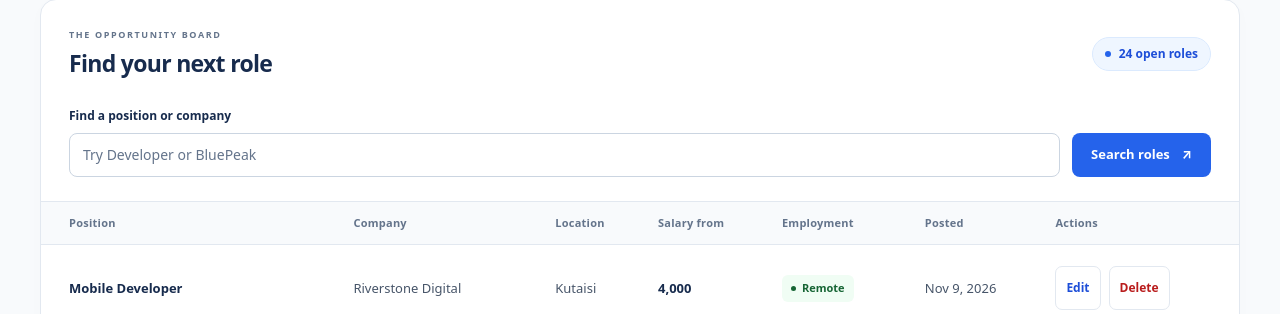
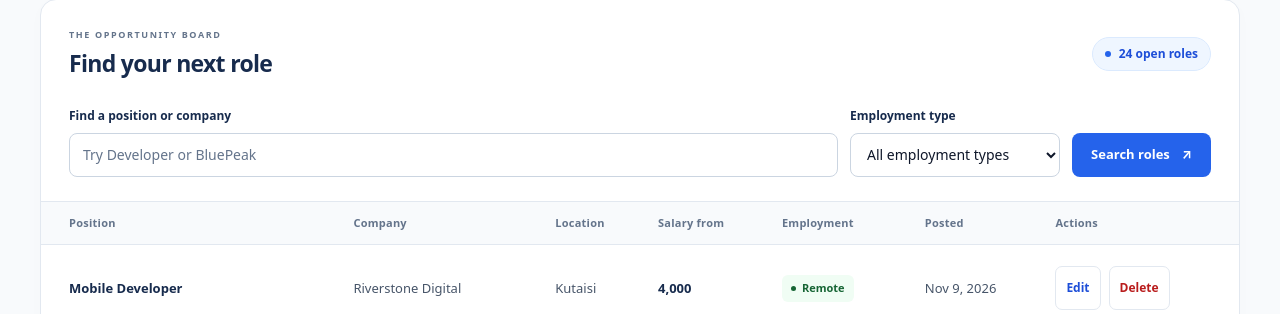
Before and after one commit to Sandroo10/Laravel-Project, a Laravel app: page /vacancies in a window 1280 px wide. Shown: the part 438-752 px from the top of the page. Run offline with Laravel 12, Linux system fonts and the light colour scheme; data comes from the database, SQL or seed files in the repository; style sheets or scripts are compiled from the project's sources.

Commit message:
add employment type filtering

```diff
--- a/app/Http/Controllers/VacancyController.php
+++ b/app/Http/Controllers/VacancyController.php
@@ -14,8 +14,10 @@ class VacancyController extends Controller
     {
         $validated = $request->validate([
             'search' => ['nullable', 'string', 'max:255'],
+            'employment_type' => ['nullable', 'string', Rule::in(['full-time', 'part-time', 'remote'])],
         ]);
         $search = trim($validated['search'] ?? '');
+        $employmentType = $validated['employment_type'] ?? '';
         $query = Vacancy::query();
 
         if ($search !== '') {
@@ -25,9 +27,13 @@ class VacancyController extends Controller
             });
         }
 
+        if ($employmentType !== '') {
+            $query->where('employment_type', $employmentType);
+        }
+
         $vacancies = $query->orderByDesc('posted_at')->orderByDesc('id')->get();
 
-        return view('vacancies.index', compact('vacancies', 'search'));
+        return view('vacancies.index', compact('vacancies', 'search', 'employmentType'));
     }
 
     public function create(): View
--- a/resources/css/app.css
+++ b/resources/css/app.css
@@ -202,3 +202,13 @@
     .search-field input { font-size: 16px; }
     .search-form > .button { flex: 1; }
 }
+
+@layer components {
+    .search-field select { display: block; box-sizing: border-box; width: 100%; min-height: 44px; padding: 10px 12px; border: 1px solid #cbd5e1; border-radius: 8px; background: #fff; color: #0f172a; font: inherit; font-size: 14px; }
+    .search-field select[aria-invalid="true"] { border-color: #b91c1c; }
+    .employment-filter { flex: 0 1 210px; }
+}
+@media (max-width: 600px) {
+    .employment-filter { flex-basis: 100%; }
+    .search-field select { font-size: 16px; }
+}
--- a/resources/js/app.js
+++ b/resources/js/app.js
@@ -1,4 +1,10 @@
 import './bootstrap';
+
+document.querySelectorAll('[data-auto-submit]').forEach((select) => {
+    select.addEventListener('change', () => {
+        select.form.requestSubmit();
+    });
+});
 
 const deleteDialog = document.querySelector('#delete-confirmation');
 
--- a/resources/views/vacancies/index.blade.php
+++ b/resources/views/vacancies/index.blade.php
@@ -23,7 +23,7 @@
                 <p class="eyebrow section-eyebrow">THE OPPORTUNITY BOARD</p>
                 <h2 id="vacancies-heading">Find your next role</h2>
             </div>
-            @if($search !== '')
+            @if($search !== '' || $employmentType !== '')
                 <span class="vacancy-count"><span aria-hidden="true"></span>{{ $vacancies->count() }} {{ $vacancies->count() === 1 ? 'matching role' : 'matching roles' }}</span>
             @elseif($vacancies->isNotEmpty())
                 <span class="vacancy-count"><span aria-hidden="true"></span>{{ $vacancies->count() }} {{ $vacancies->count() === 1 ? 'open role' : 'open roles' }}</span>
@@ -39,13 +39,26 @@
                     <input id="search" name="search" type="search" value="{{ $search }}" maxlength="255" placeholder="Try Developer or BluePeak" @error('search') aria-invalid="true" aria-describedby="search-error" @enderror>
                     @error('search')<p id="search-error" class="field-error">{{ $message }}</p>@enderror
                 </div>
+                <div class="search-field employment-filter">
+                    <label for="employment_type">Employment type</label>
+                    <select id="employment_type" name="employment_type" data-auto-submit aria-describedby="employment-filter-hint{{ $errors->has('employment_type') ? ' employment-filter-error' : '' }}" @error('employment_type') aria-invalid="true" @enderror>
+                        <option value="">All employment types</option>
+                        @foreach(['full-time' => 'Full-time', 'part-time' => 'Part-time', 'remote' => 'Remote'] as $value => $label)
+                            <option value="{{ $value }}" @selected($employmentType === $value)>{{ $label }}</option>
+                        @endforeach
+                    </select>
+                    <span id="employment-filter-hint" class="sr-only">Changing employment type automatically updates the results.</span>
+                    @error('employment_type')<p id="employment-filter-error" class="field-error">{{ $message }}</p>@enderror
+                </div>
                 <button type="submit" class="button button-primary">Search roles <span aria-hidden="true">↗</span></button>
-                @if($search !== '')
-                    <a class="search-clear" href="{{ route('vacancies.index') }}">Clear search</a>
+                @if($search !== '' || $employmentType !== '')
+                    <a class="search-clear" href="{{ route('vacancies.index') }}">{{ $employmentType !== '' ? 'Clear filters' : 'Clear search' }}</a>
                 @endif
             </form>
             @if($search !== '')
-                <p class="search-summary" role="status">Results for <strong>“{{ $search }}”</strong></p>
+                <p class="search-summary" role="status">Results for <strong>“{{ $search }}”</strong>@if($employmentType !== '') · <strong>{{ ucfirst($employmentType) }}</strong>@endif</p>
+            @elseif($employmentType !== '')
+                <p class="search-summary" role="status">Showing <strong>{{ ucfirst($employmentType) }}</strong> roles</p>
             @endif
         </div>
 
@@ -97,9 +110,9 @@
                         <tr>
                             <td colspan="7" class="empty-state">
                                 <span class="empty-icon" aria-hidden="true">↗</span>
-                                @if($search !== '')
+                                @if($search !== '' || $employmentType !== '')
                                     <h3>No matching roles just yet.</h3>
-                                    <p>Try another position or company, or explore all available roles.</p>
+                                    <p>Try another search or employment type, or explore all available roles.</p>
                                     <a class="button button-primary empty-action" href="{{ route('vacancies.index') }}">View all roles</a>
                                 @else
                                     <h3>Your next opportunity is on its way.</h3>
```
Also changed, not shown: composer.json (+1 -13 lines), README.md, 1 other file.
